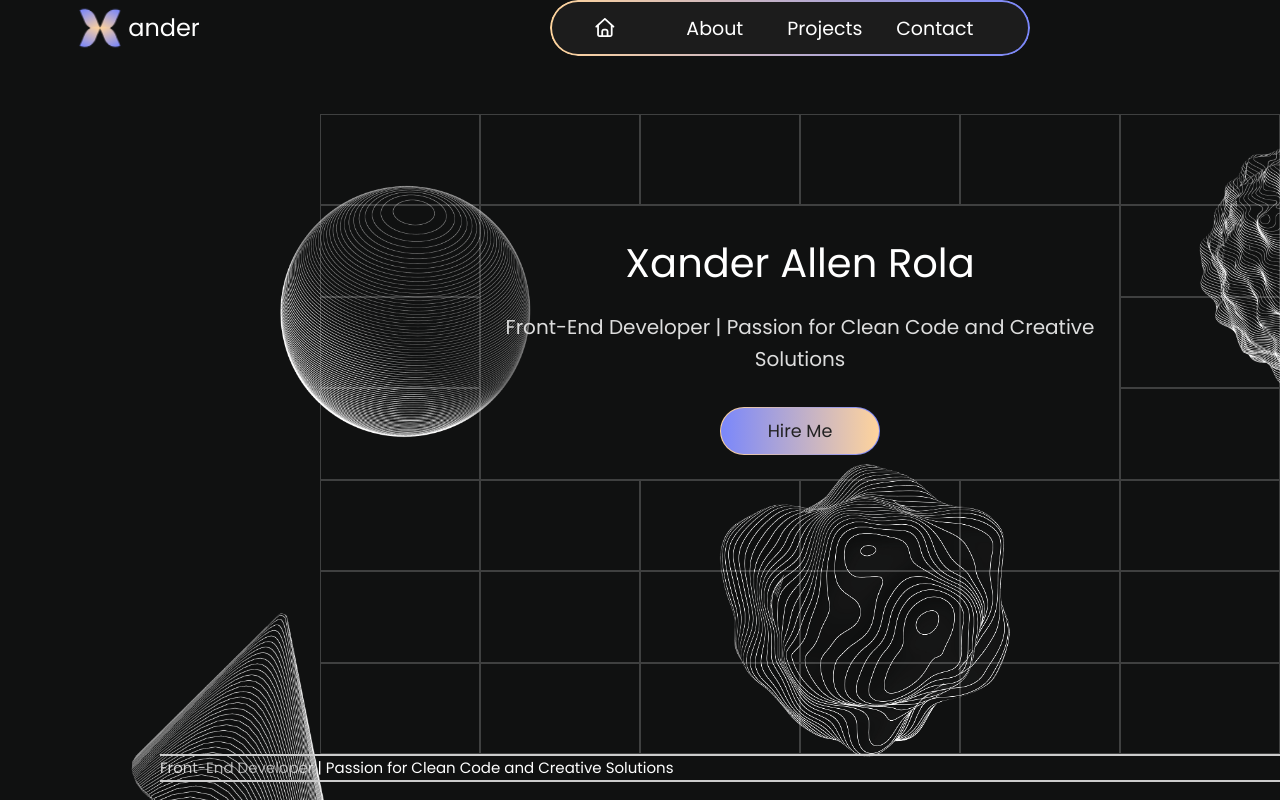
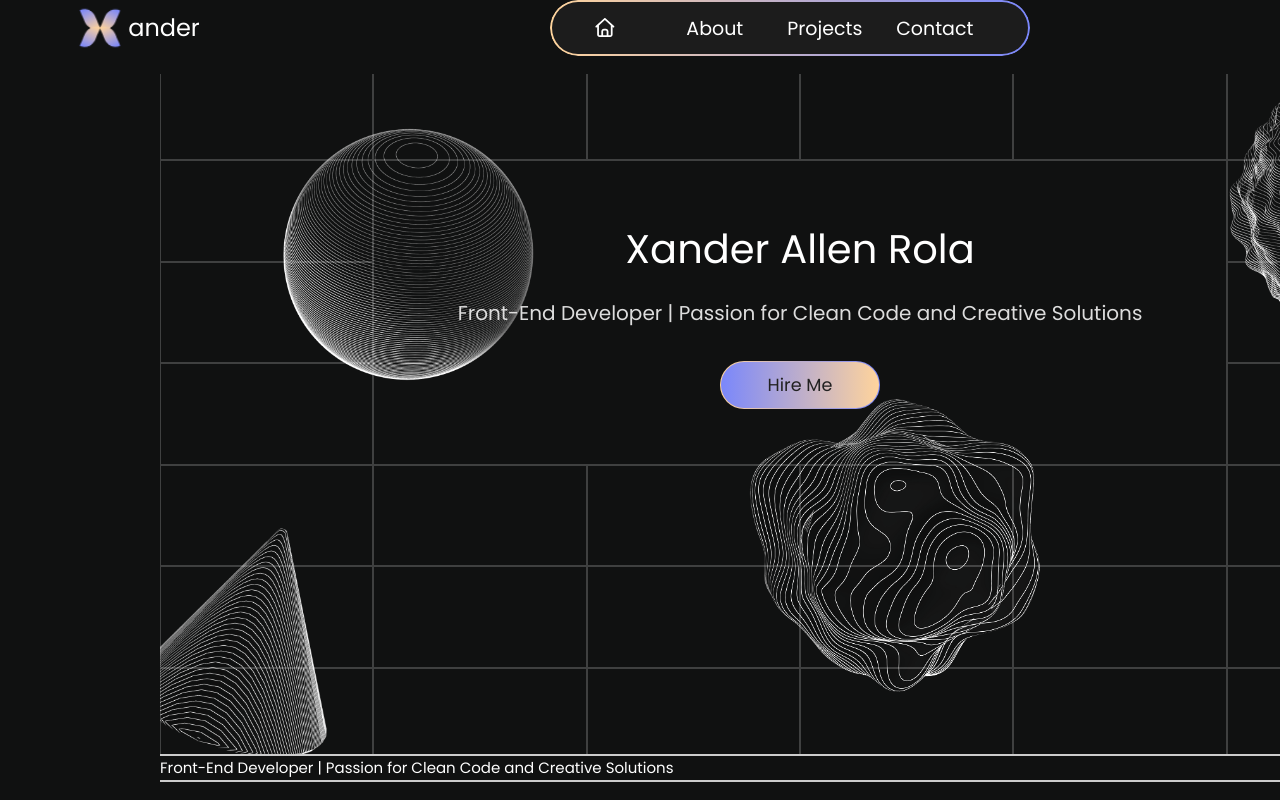
Before and after one commit to Xander-Allen-Rola/Xander-Portfolio, a Vue app: page / in a window 1280 px wide. Built offline with nearby package versions, Linux system fonts and the light colour scheme.

Commit message:
fixed the positiong of the grid and images

```diff
--- a/src/components/HomeGrid.vue
+++ b/src/components/HomeGrid.vue
@@ -1,35 +1,36 @@
 <template>
+  <div class="grid-center-wrapper">
     <div class="grid-wrapper">
       <!-- Overlay images -->
       <img
         alt="cylinder"
         src="@/assets/images/cylinder.png"
         class="overlay-img"
-      :style="{ top: '380px', left: '1085px' }"
+        :style="{ top: '330px', left: '1120px' }"
       />
       <img
         alt="pyramid"
         src="@/assets/images/pyramid.png"
         class="overlay-img pyramid-img"
-      :style="{ top: '450px', left: '-130px' }"
+        :style="{ top: '380px', left: '-130px' }"
       />
       <img
         alt="smoothcircle"
         src="@/assets/images/smoothcircle.png"
         class="overlay-img smoothcircle-img"
-      :style="{ top: '30px', left: '27px' }"
+        :style="{ top: '-12px', left: '30px' }"
       />
       <img
         alt="spikedcircle"
         src="@/assets/images/spikedcircle.png"
         class="overlay-img spikedcircle-img"
-      :style="{ top: '-20px', left: '960px' }"
+        :style="{ top: '-60px', left: '990px' }"
       />
       <img
         alt="surfacedcircle"
         src="@/assets/images/surfacedcircle.png"
         class="overlay-img surfacedcircle-img"
-      :style="{ top: '330px', left: '500px' }"
+        :style="{ top: '280px', left: '530px' }"
       />
 
       <!-- The grid itself -->
@@ -41,6 +42,7 @@
           :style="cell.style"
         >
           <TitleText v-if="cell.merged" />
+        </div>
       </div>
     </div>
   </div>
@@ -107,8 +109,20 @@ export default {
 </script>
 
 <style scoped>
+.grid-center-wrapper {
+  display: flex;
+  justify-content: center;
+  align-items: center;
+  width: 100vw;
+  height: 85vh;
+  position: relative;
+  overflow: hidden;
+}
+
 .grid-wrapper {
   position: relative;
+  width: 1480px;
+  height: 710px;
 }
 
 .overlay-img {
@@ -122,13 +136,11 @@ export default {
   display: grid;
   grid-template-columns: repeat(6, 1fr);
   grid-template-rows: repeat(7, 1fr);
-  width: 75vw;
-  height: 80vh;
-  max-width: 1800px;
-  max-height: 900px;
+  width: 100%;
+  height: 100%;
   background: transparent;
   box-sizing: border-box;
-  margin: 40px auto 0 auto;
+  margin: 0;
   position: relative;
   z-index: 1;
 }
--- a/src/components/SubInfo.vue
+++ b/src/components/SubInfo.vue
@@ -9,8 +9,6 @@
   border: none;
   border-top: 2px solid #ccc;
   width: 100vw; /* Full viewport width */
-  margin: 0;
-  left: 0%;
   position: relative;
 }
 </style>
```
Lines whose indentation alone changed are shown as unchanged.
